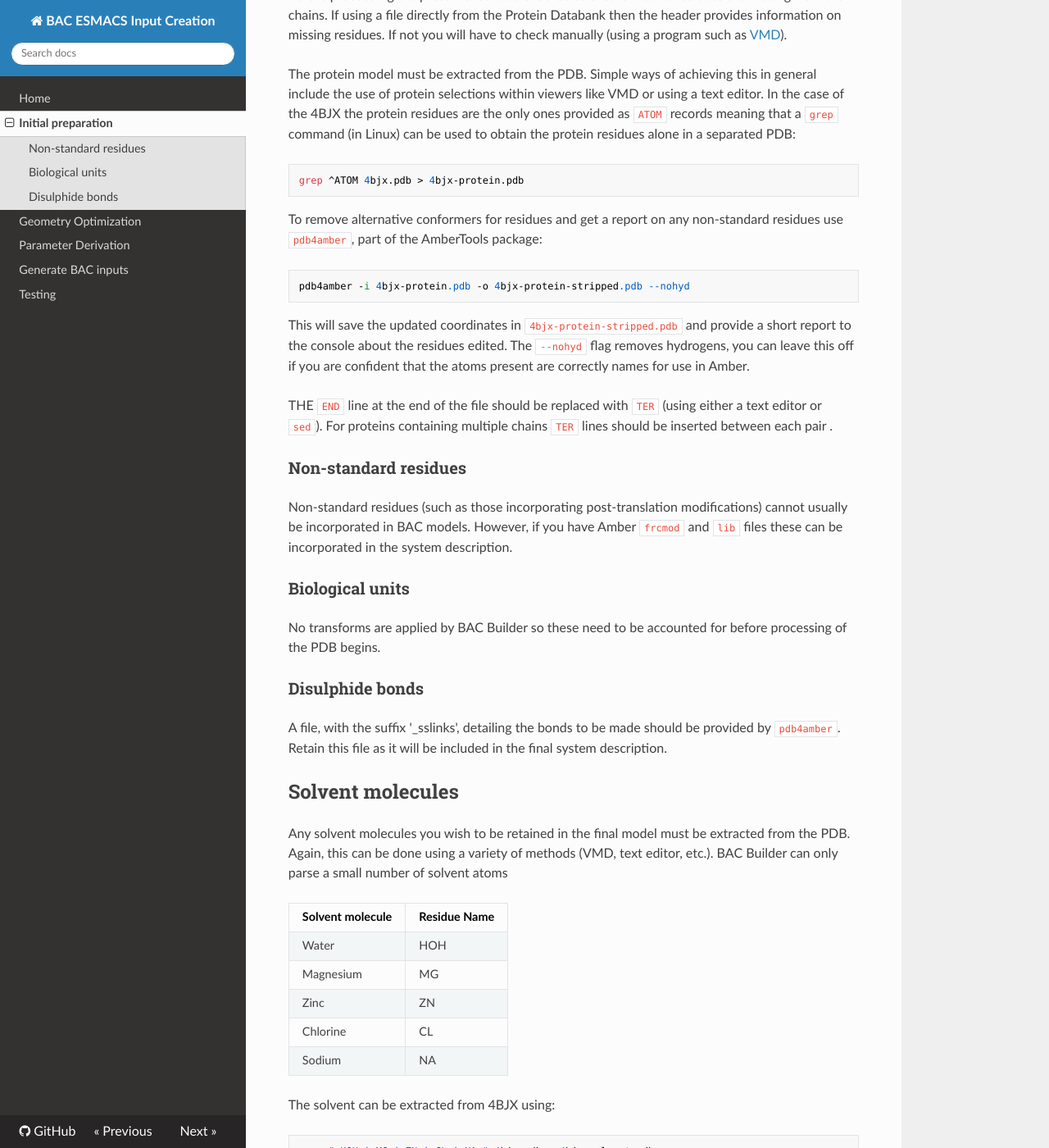
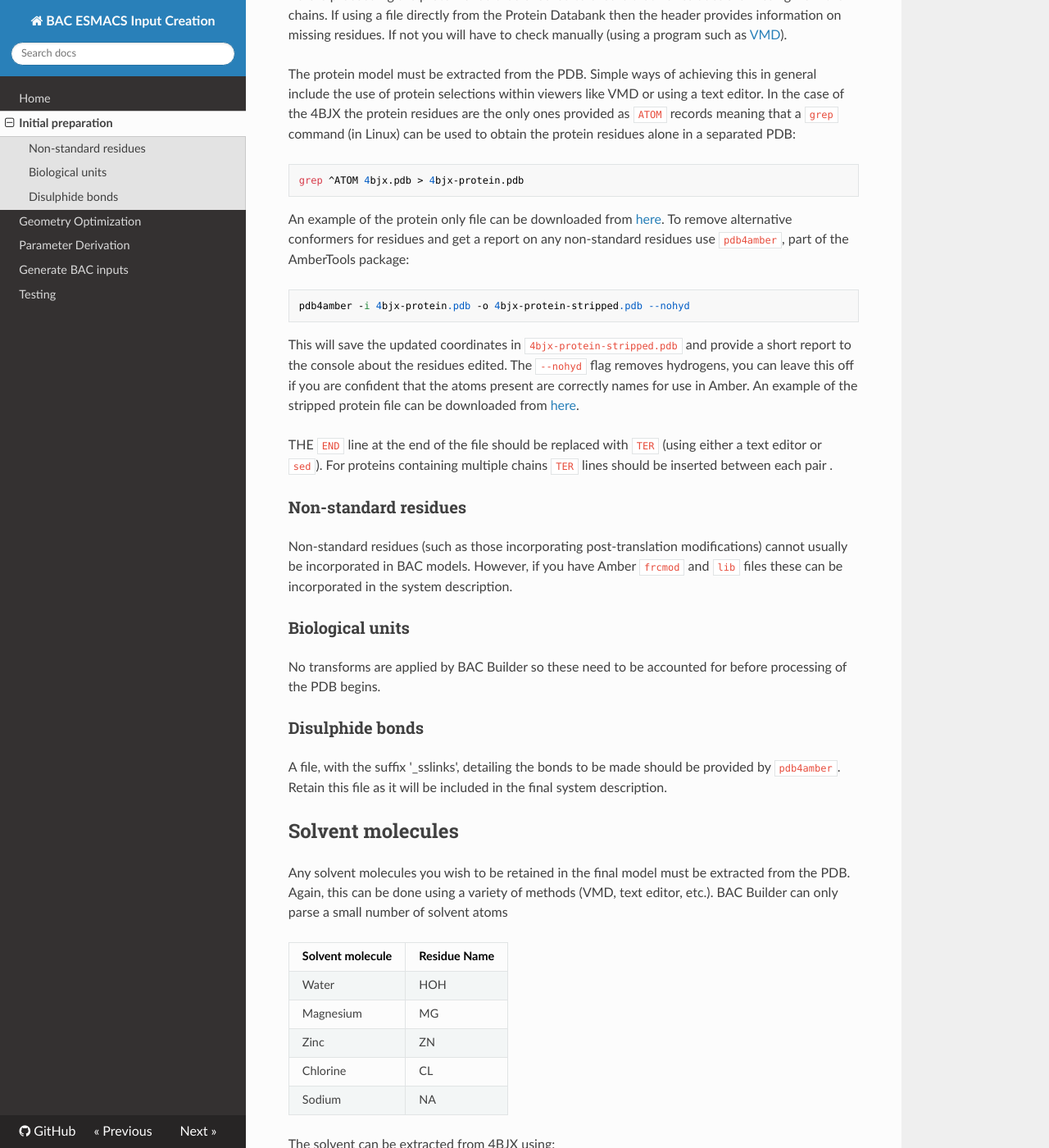
Before and after one commit to UCL-CCS/esmacs-input-creation-docs, an MkDocs documentation site: the page built from docs/preparation.md, in a window 1280 px wide and 1400 px high, scrolled down 1403 px. Shown: the whole window at 82% size. Built offline with MkDocs 1.6.1, drawn with Linux system fonts in a browser that asks for light colours; nearby versions of some CDN libraries; old or Windows-style settings are respelled for this version of MkDocs; some of the changed text lies outside the part shown.

Commit message:
Add example files and related links

````diff
--- a/docs/preparation.md
+++ b/docs/preparation.md
@@ -38,6 +38,7 @@ In the case of the 4BJX the protein residues are the only ones provided as `ATOM
 grep ^ATOM 4bjx.pdb > 4bjx-protein.pdb
 ```
 
+An example of the protein only file can be downloaded from [here](examples/4bjx-protein.pdb).
 To remove alternative conformers for residues and get a report on any non-standard residues use `pdb4amber`, part of the AmberTools package:
 
 ```
@@ -45,6 +46,7 @@ pdb4amber -i 4bjx-protein.pdb -o 4bjx-protein-stripped.pdb --nohyd
 ```
 
 This will save the updated coordinates in `4bjx-protein-stripped.pdb` and provide a short report to the console about the residues edited. The `--nohyd` flag removes hydrogens, you can leave this off if you are confident that the atoms present are correctly names for use in Amber.
+An example of the stripped protein file can be downloaded from [here](examples/4bjx-protein-stripped.pdb).
 
 THE `END` line at the end of the file should be replaced with `TER` (using either a text editor or `sed`).
 For proteins containing multiple chains `TER` lines should be inserted between each pair .
@@ -82,6 +84,7 @@ The solvent can be extracted from 4BJX using:
 grep " HOH | MG | ZN | CL | NA " 4bjx.pdb > 4bjx-solvent.pdb
 ```
 
+An example of the protein only file can be downloaded from [here](examples/4bjx-solvent.pdb).
 Note: This `grep` command can be dangerous if the ligand contains 'CL' atoms and entries in the element column.
 
 ## Prepare ligand for processing
@@ -94,4 +97,5 @@ The ligand can be extracted from 4BJX using:
 grep "73B" 4bjx.pdb | grep HETATM > 4bjx-ligand.pdb
 ```
 
+An example of the protein only file can be downloaded from [here](examples/4bjx-ligand.pdb).
 In the next section we will see how to create a parameterization for the ligand.
````
Also changed, not shown: 4 other files.
